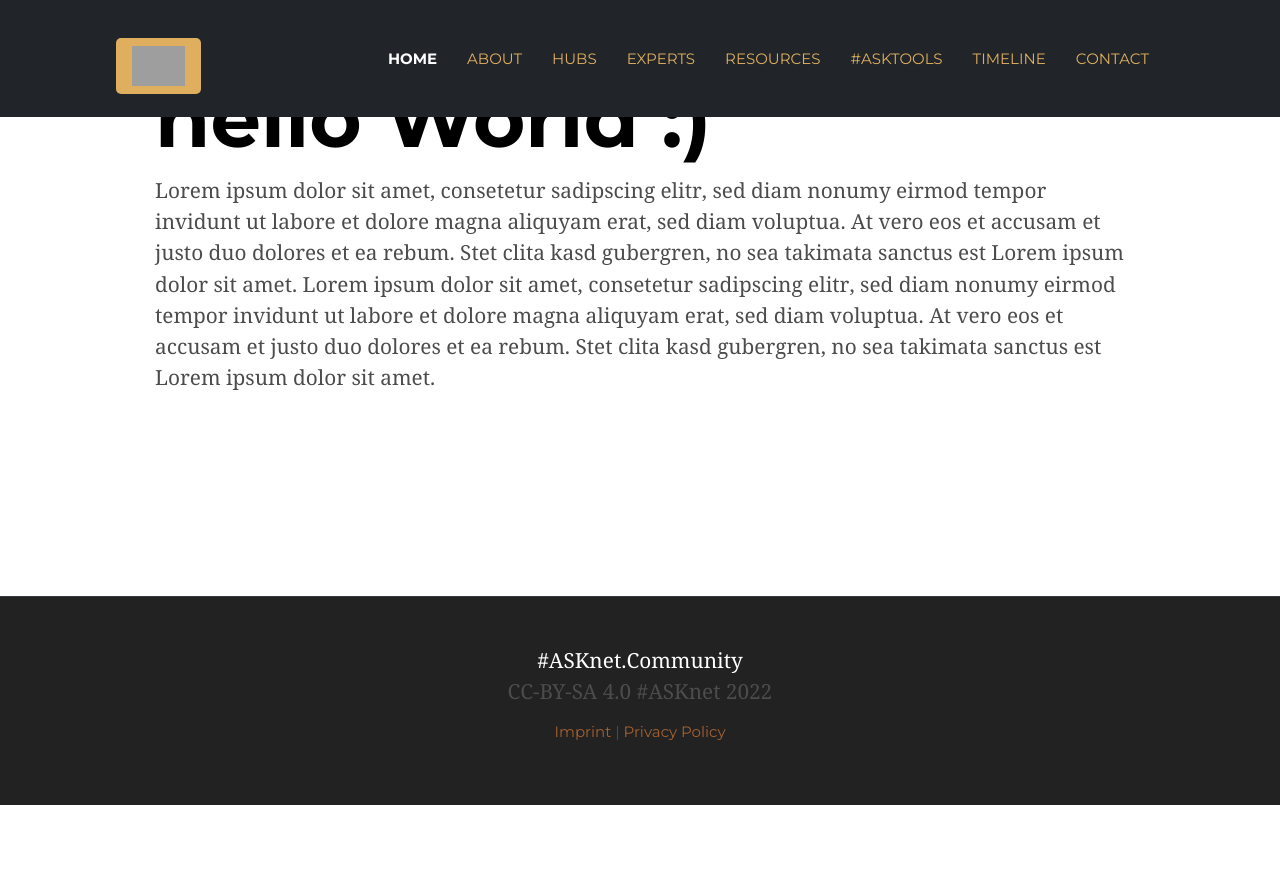
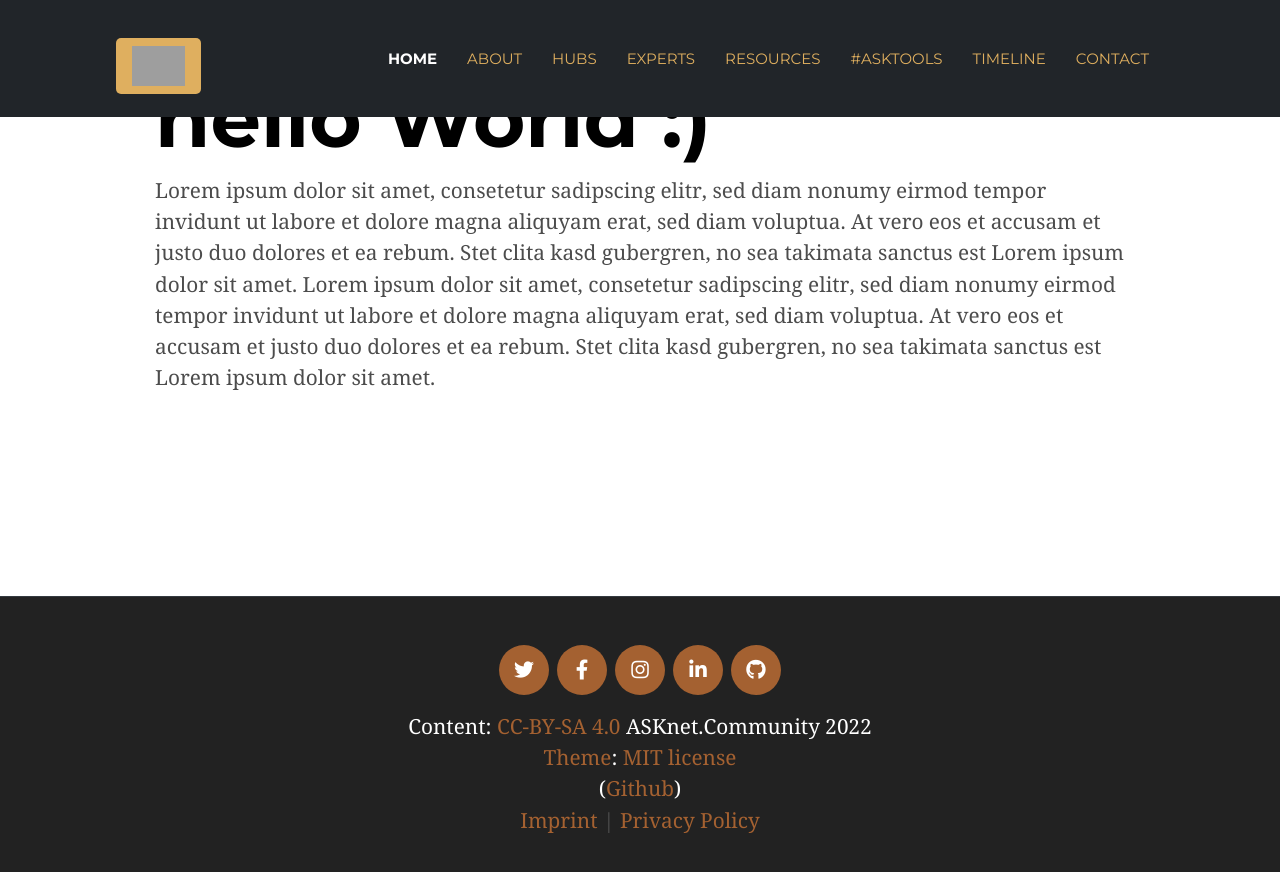
Before and after one commit to ASKnetCommunity/ASKnet.Community, a Jekyll site: the page built from _pages/imprint.md, in a window 1280 px wide and 900 px high, scrolled down 119 px. Shown: the top 872 px of the window. Built offline with Jekyll 4.4.1, drawn with Linux system fonts in a browser that asks for light colours; before the commit the page ends 924 px from its top, so only the background shows below that.

Commit message:
footer updated

```diff
--- a/_data/settings.yml
+++ b/_data/settings.yml
@@ -8,7 +8,6 @@ description: "Access to Skills & Knowledge network"
 email: info@asknet.community
 phone:
 address:
-copyright: "CC-BY-SA 4.0 #ASKnet 2022"
 screenshot: https://raw.githubusercontent.com/ASKnetCommunity/ASKnet.Community/51b8d4f7a3a772eb2a55968b721b98bb657db161/screenshot.png
 
 menu:
--- a/_includes/footer.html
+++ b/_includes/footer.html
@@ -1,28 +1,31 @@
 <!-- footer -->
 <footer class="bg-dark footer-section">
-  <!--
-  <div class="section">
-    <div class="container">
-      <div class="row">
-        <div class="col-md-4">
-          <h5 class="text-light">Email</h5>
-          <p class="text-white paragraph-lg font-secondary">{{ site.data.settings.email }}</p>
-        </div>
-        <div class="col-md-4">
-          <h5 class="text-light">Phone</h5>
-          <p class="text-white paragraph-lg font-secondary">{{ site.data.settings.phone }}</p>
-        </div>
-        <div class="col-md-4">
-          <h5 class="text-light">Address</h5>
-          <p class="text-white paragraph-lg font-secondary">{{ site.data.settings.address }}</p>
-        </div>
-      </div>
+  <div class="border-top text-center border-dark py-5">
+
+    <!-- Social Media -->
+    <div class="col-md-12 text-center mb-3">
+      <ul class="list-inline social-buttons">
+        {% for link in site.data.sitetext.en.footer.social %}
+        <li class="list-inline-item">
+          {% if link.url %}
+          <a href="{{ link.url }}" target="_blank">
+            {% if link.icon %}<i class="{{ link.icon }}"></i>{% endif %}
+          </a>
+          {% endif %}
+        </li>
+        {% endfor %}
+      </ul>
     </div>
+
+    <p class="mb-0 text-white">Content: <a href="https://creativecommons.org/licenses/by-sa/4.0/" target="_blank">CC-BY-SA 4.0</a> {{ site.title }} {{ 'now' | date: "%Y" }}<br>
+      <a href="https://github.com/raviriley/agency-jekyll-theme" target="_blank">Theme</a>: <a href="https://github.com/raviriley/agency-jekyll-theme/blob/master/LICENSE.txt" target="_blank">MIT license</a> <br>
+      (<a href="https://github.com/ASKnetCommunity/ASKnet.Community" target="_blank">Github</a>)
+    </p>
+    <p>
+      <a href="{% link _pages/imprint.md %}">Imprint</a> | <a href="{% link _pages/privacy-policy.md %}">Privacy Policy</a>
+    </p>
   </div>
-  -->
-  <div class="border-top text-center border-dark py-5">
-    <p class="mb-0 text-white">#ASKnet.Community {{site.data.settings.copyright | markdownify}}<a href="{{ site.baseurl }}/imprint/">Imprint</a> | <a href="{{ site.baseurl }}/privacy-policy/">Privacy Policy</a></p>
-  </div>
+
 </footer>
 <!-- /footer -->
 
--- a/assets/scss/_common.scss
+++ b/assets/scss/_common.scss
@@ -324,3 +324,31 @@ textarea.form-control{
 }
 
 /* /page */
+
+/* footer */
+
+ul.social-buttons {
+  margin-bottom: 0;
+  li {
+    a {
+      font-size: 20px;
+      line-height: 50px;
+      display: block;
+      width: 50px;
+      height: 50px;
+      -webkit-transition: all 0.3s;
+      -moz-transition: all 0.3s;
+      transition: all 0.3s;
+      color: white;
+      border-radius: 100%;
+      outline: none;
+      background-color: $link-color;
+      &:active,
+      &:focus,
+      &:hover {
+        background-color: $link-hover-color;
+      }
+    }
+  }
+}
+/* /footer */
```
Also changed, not shown: imprint.md (deleted, +0 -9 lines), privacy-policy.md (deleted, +0 -14 lines).
